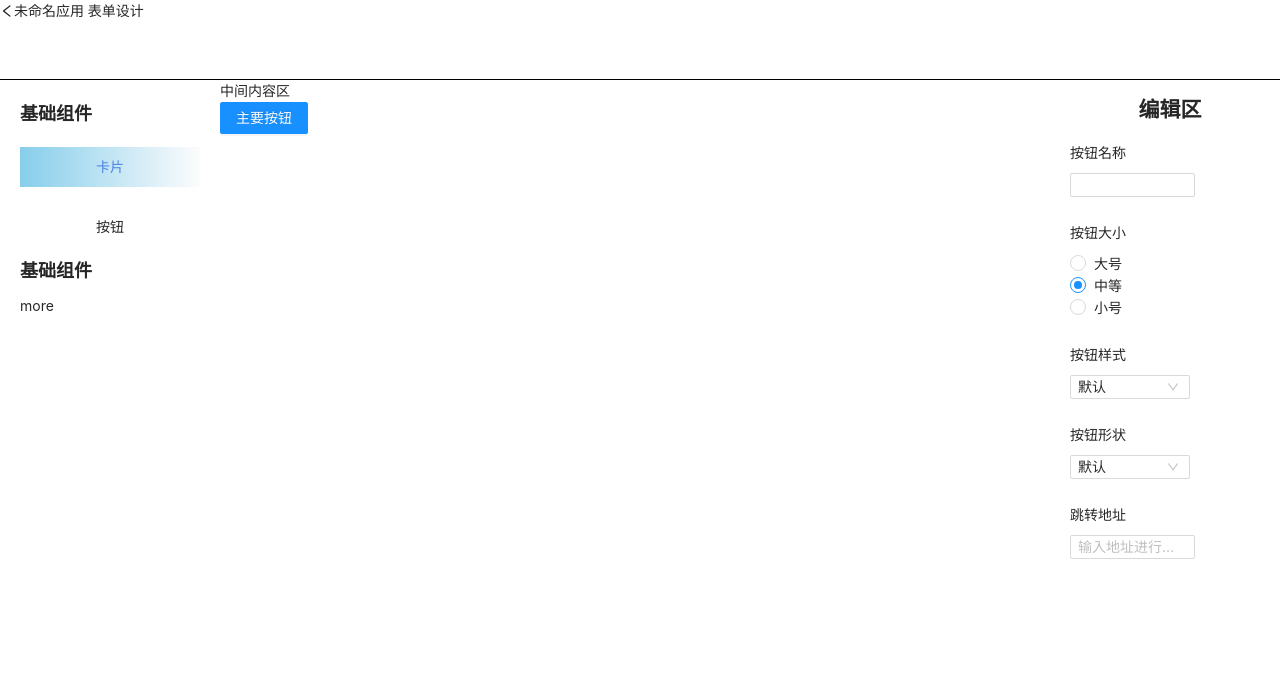
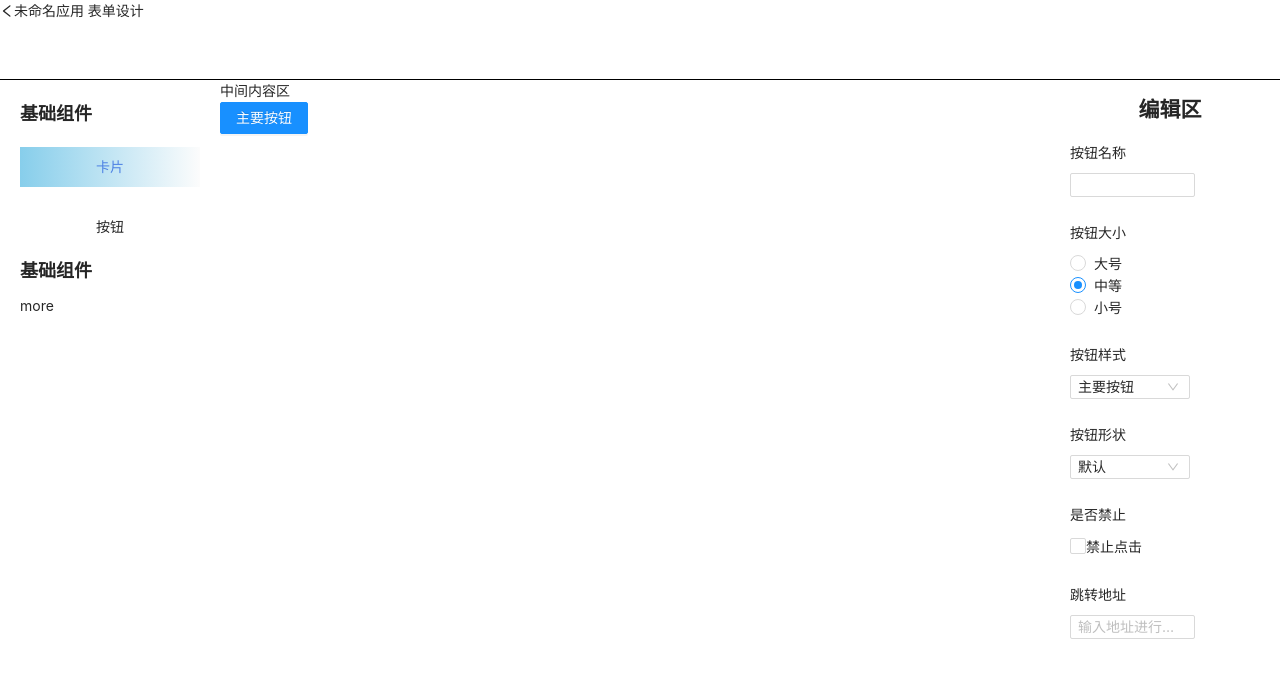
Before and after one commit to ArcherLCY/mbtt-visual-editor, a React (Create React App) app: page / in a window 1280 px wide. Both pictures are taken after a click on the button "按钮". Shown: the top 678 px of the page. Built offline with nearby package versions, Linux system fonts and the light colour scheme; the HTML template or start-up script is replaced by a standard one.

Commit message:
button功能完善

```diff
--- a/src/components/button/buttonConsole.js
+++ b/src/components/button/buttonConsole.jsx
@@ -44,15 +44,16 @@ const App = (data) => {
                 </Radio.Group>
             </Form.Item>
             <Form.Item label="按钮样式">
-                <Select defaultValue="default" style={{ width: 120 }} onChange={(e) => {
+                <Select defaultValue="primary" style={{ width: 120 }} onChange={(e) => {
                     options.style = e;
                     dispatch(changeOptions(options))
                 }}>
+                    <Option value="default">默认</Option>
                     <Option value="primary">主要按钮</Option>
                     <Option value="ghost">空背景</Option>
                     <Option value="dashed">虚线</Option>
                     <Option value="link">链接</Option>
-                    <Option value="default">默认</Option>
+                    <Option value="danger">危险</Option>
                 </Select>
             </Form.Item>
             <Form.Item label="按钮形状">
@@ -65,17 +66,24 @@ const App = (data) => {
                     <Option value="round">椭圆</Option>
                 </Select>
             </Form.Item>
+            <Form.Item label="是否禁止">
+                <Checkbox onChange={(e) => {
+                    options.disabled = e.target.checked;
+                    dispatch(changeOptions(options))
+                }}></Checkbox>禁止点击
+            </Form.Item>
             <Form.Item label="跳转地址">
                 <Input onChange={(e) => {
                     options.href = e.target.value;
                     dispatch(changeOptions(options))
                 }} placeholder="输入地址进行链接同样的跳转" />
             </Form.Item>
-            <Form.Item label="跳转时是否新建页面" style={{display: options.href ? 'block' : 'none'}}>
+            <Form.Item label="新建页面" style={{display: options.href ? 'block' : 'none'}}>
                 <Checkbox onChange={(e) => {
                     options.target = e.target.checked ? '_blank' : '_self';
                     dispatch(changeOptions(options))
                 }}></Checkbox>
+                <label>跳转时是否新建页</label>
             </Form.Item>
         </Form>
     );
--- a/src/components/button/index.js
+++ b/src/components/button/index.js
@@ -5,7 +5,7 @@ import {changeId} from '../../pages/home/slice'
 
 function App(options) {
   const dispatch = useDispatch()
-  const { style, value, shape, href, target, size } = options.options;
+  const { style, value, shape, href, target, size, disabled } = options.options;
   return (
     <Button
       type={style}
@@ -13,6 +13,7 @@ function App(options) {
       href={href}
       target={target}
       size={size}
+      disabled={disabled}
       onClick={() => { dispatch(changeId(options.options))}}>
         {value}
     </Button>
--- a/src/pages/home/content/index.js
+++ b/src/pages/home/content/index.js
@@ -5,7 +5,6 @@ import './contentStyle.scss'
 
 function renderDomList(domList) {
   return domList.map((item) => {
-    console.log(item);
     switch (item.type) {
       case 'Card': return <Card options={item} key={item.id}></Card>
       case 'Button': return <Button options={item} key={item.id}></Button>
--- a/src/pages/home/slice.js
+++ b/src/pages/home/slice.js
@@ -25,6 +25,7 @@ export const homeSlice = createSlice({
     changeId: (state, action) => {
       state.domId = action.payload.id
       state.domType = action.payload.type
+      state.domOptions = action.payload
     }
   },
 })
```
